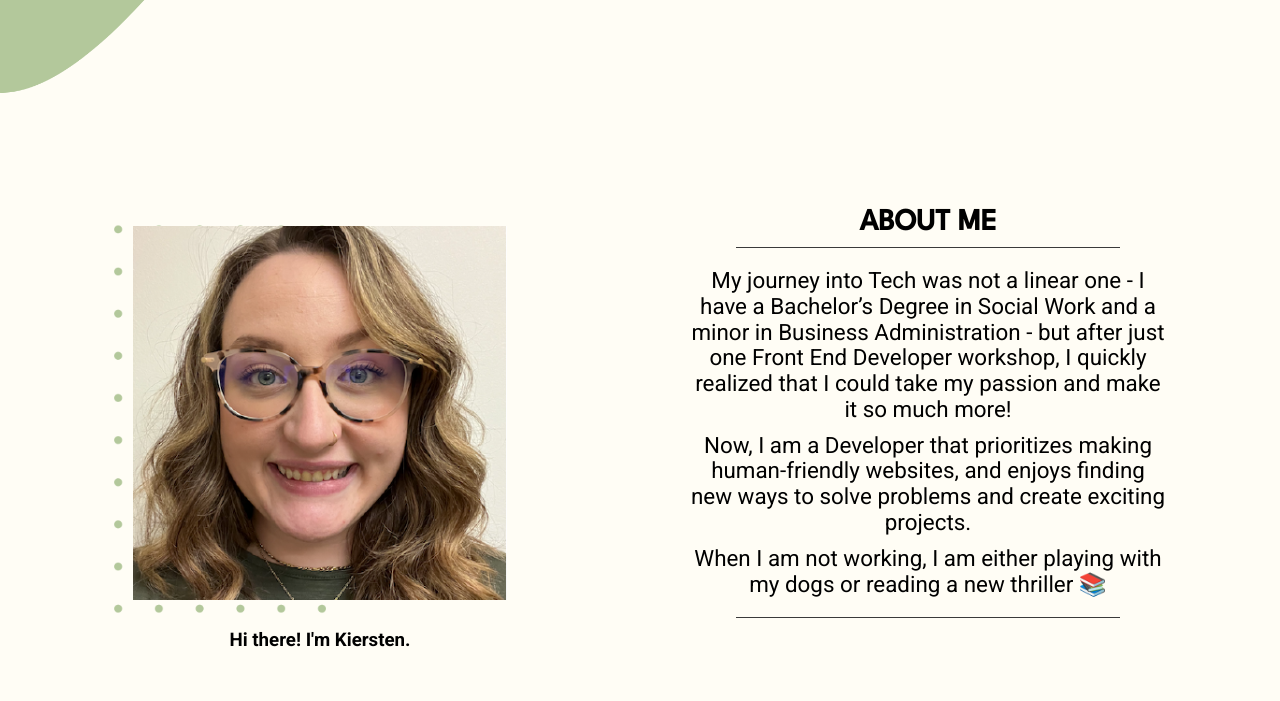
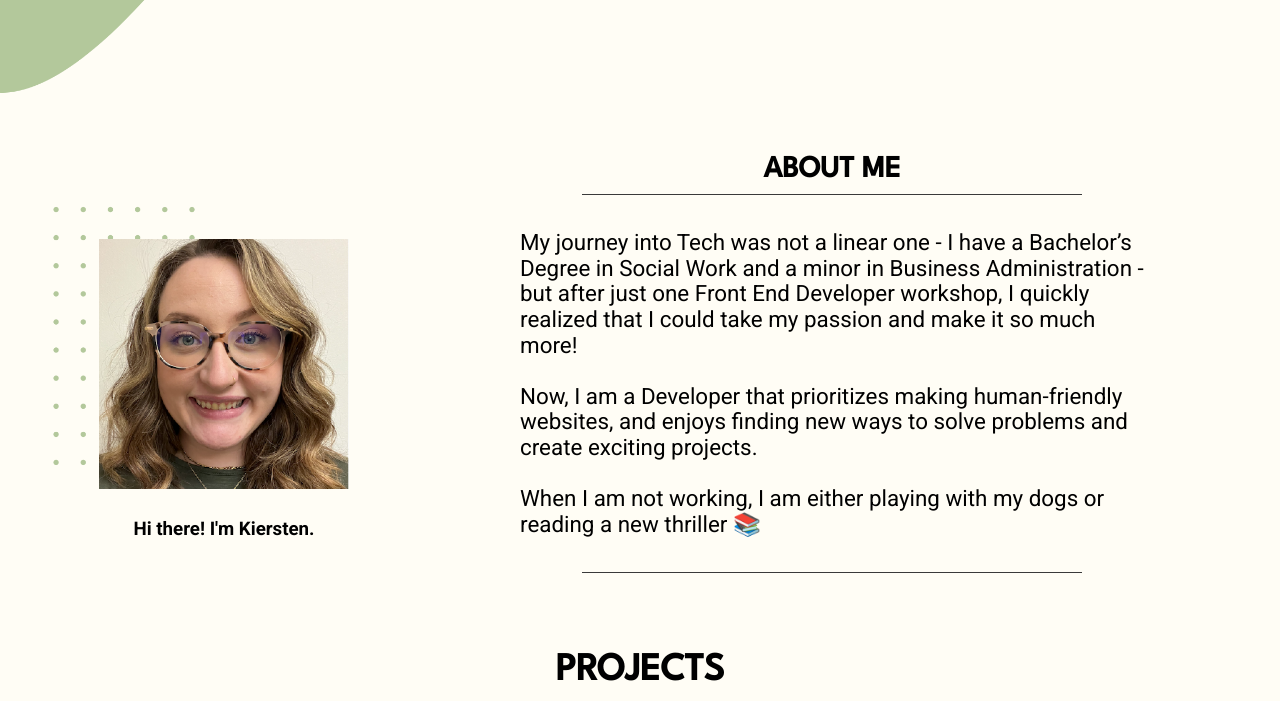
Before and after one commit to kiersten-c/portfolio, a website built with Parcel: page index.html in a window 1280 px wide. Shown: the part 599-1300 px from the top of the page. Built offline with nearby package versions, Linux system fonts and the light colour scheme; a web font is replaced by a local one.

Commit message:
Fixed email error and updated About me

```diff
--- a/css/main.css
+++ b/css/main.css
@@ -259,6 +259,7 @@ header p {
   flex-direction: column;
   justify-content: center;
   align-items: center;
+  width: 65%;
 }
 
 h3{
@@ -274,8 +275,7 @@ h3{
 }
 
 .about-text p {
-  text-align: center;
-  margin: 10px 0;
+  margin: 25px auto;
 }
 
 /* ----------PROJECT STYLES--------- */
@@ -584,12 +584,8 @@ footer h2 {
   }
 
   .hi-there{
-    width: 45%;
+    width: 30%;
     margin-top: 70px;
-  }
-
-  .about-me {
-    width: 50%;
   }
 
 /* ----------PROJECT STYLES--------- */
```
Also changed, not shown: index.html (+1 -1 lines).
